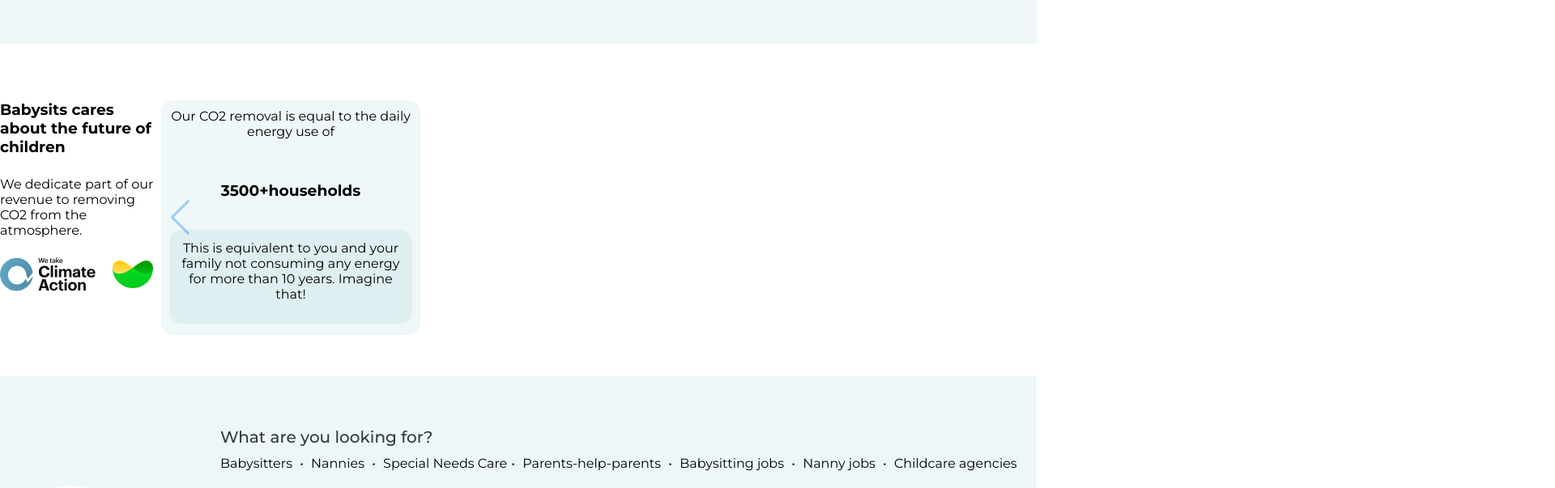
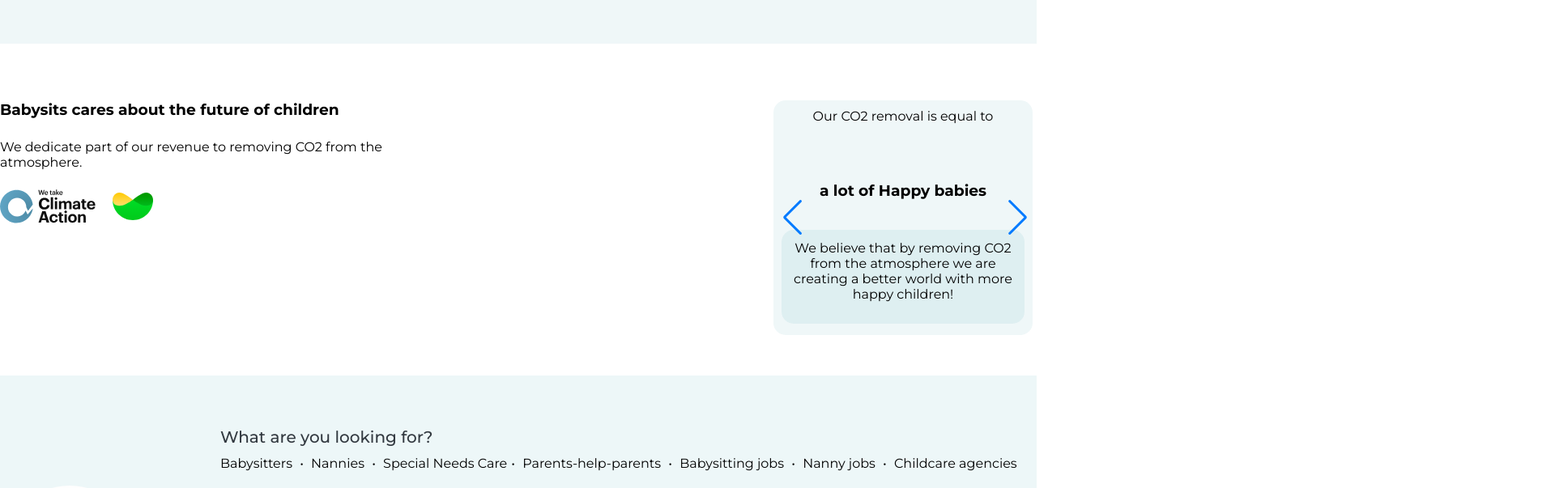
Before and after one commit to nicatabdullay3v/DayeApp, a React (Vite) app: page / in a window 1280 px wide. Shown: the part 3960-4563 px from the top of the page at 81% size, 1920 px wide, since content can reach past the window. Built offline with nearby package versions, Linux system fonts and the light colour scheme.

Commit message:
swiper climate

```diff
--- a/src/components/home/climate/Climate.jsx
+++ b/src/components/home/climate/Climate.jsx
@@ -1,12 +1,14 @@
 import React, { useRef, useState } from "react";
-import { Virtual, Navigation, Pagination } from "swiper/modules";
-import { Swiper, SwiperSlide } from "swiper/react";
+import { Autoplay,Navigation } from 'swiper/modules';
+import { Swiper, SwiperSlide } from 'swiper/react';
 import "./climate.scss";
 import "swiper/css";
 import "swiper/css/pagination";
 import "swiper/css/navigation";
+
 const Climate = () => {
   const [swiperRef, setSwiperRef] = useState(null);
+
   return (
     <section id="climate_babysits">
       <div className="container">
@@ -143,14 +145,18 @@
 
         <div className="right_side">
           <div className="climate_cards">
-            <Swiper
-              onSwiper={setSwiperRef}
-              slidesPerView={1}
-              spaceBetween={20}
-              navigation={true}
-              modules={[Pagination, Navigation]}
-              className="mySwiper"
-            >
+          <Swiper
+
+        spaceBetween={30}
+        autoplay={{
+          delay: 2000,
+          disableOnInteraction: false,
+        }}
+
+        navigation={true}
+        modules={[ Autoplay,Navigation]}
+        className="mySwiper"
+      >
               <SwiperSlide>
                 <div className="climate_card">
                   <p>Our CO2 removal is equal to the daily energy use of</p>
--- a/src/components/home/climate/climate.scss
+++ b/src/components/home/climate/climate.scss
@@ -2,6 +2,7 @@
   margin-bottom: 50px;
   .container {
     display: flex;
+    justify-content: space-between;
     .left_side {
       width: 500px;
       h3 {
@@ -25,6 +26,7 @@
       }
     }
     .right_side {
+      width: 325px;
       .climate_cards {
         display: flex;
         .climate_card {
```
